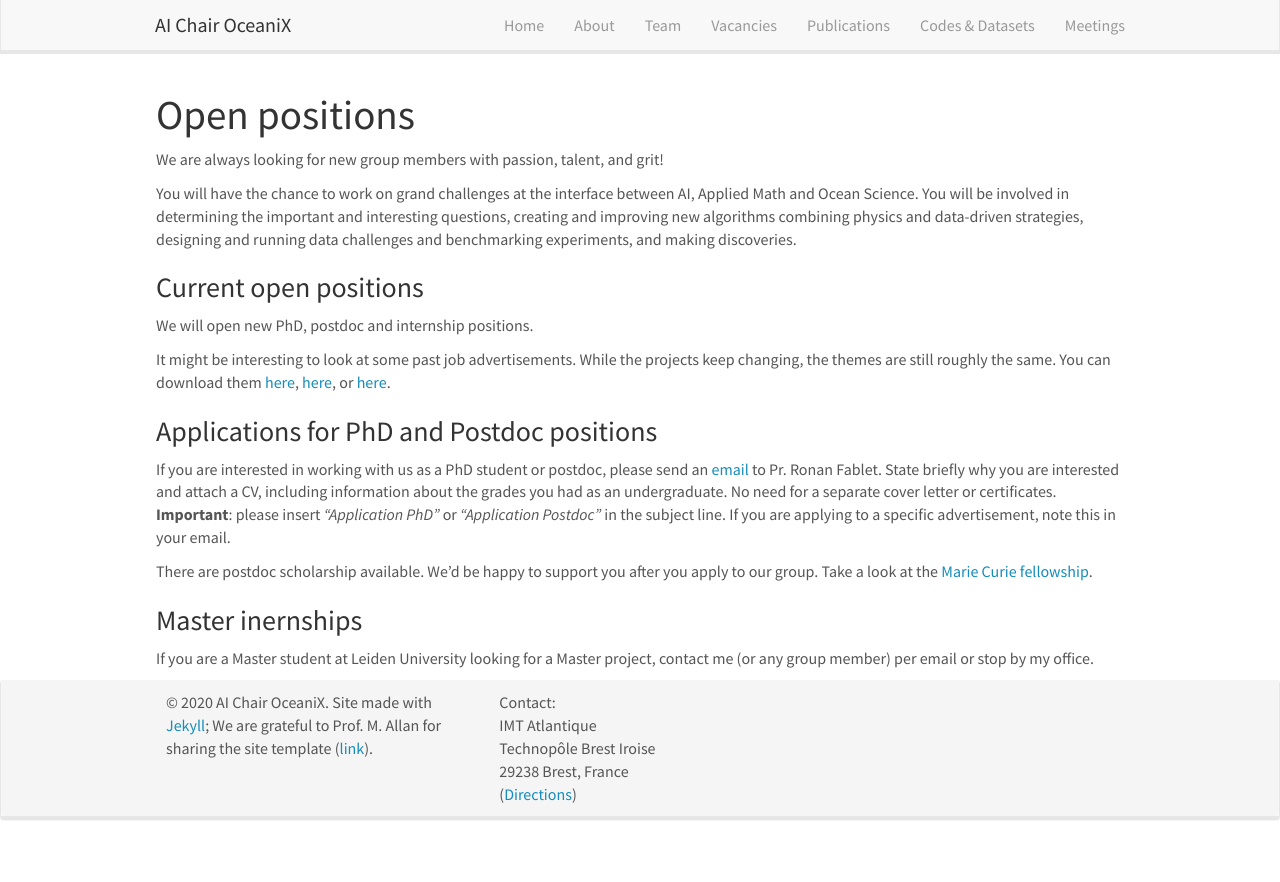
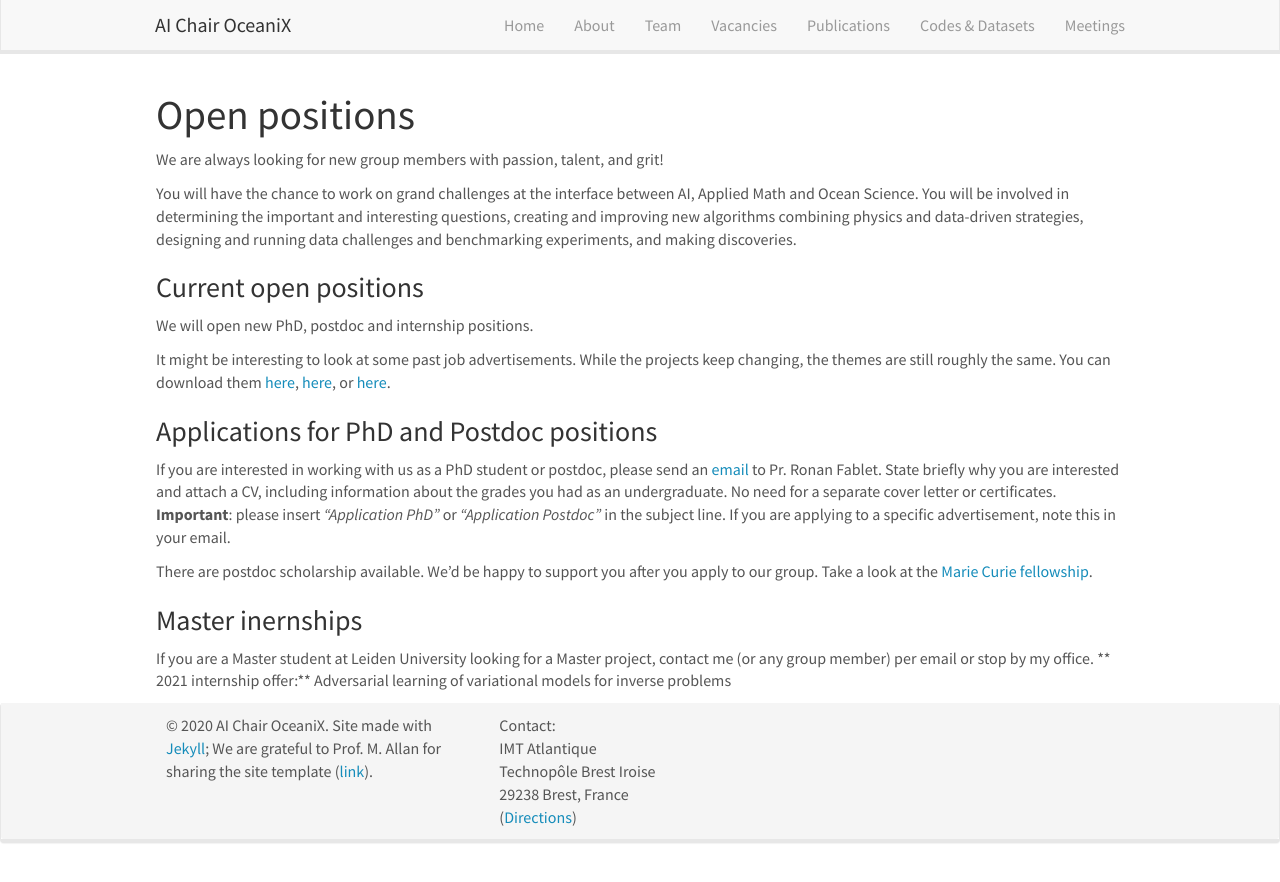
Before and after one commit to CIA-Oceanix/CIA-Oceanix.github.io, a Jekyll site: the page built from _pages/openings.md, in a window 1280 px wide. Shown: the top 882 px of the page. Built offline with Jekyll 4.4.1, drawn with Linux system fonts in a browser that asks for light colours; nearby versions of some CDN libraries.

Commit message:
Update openings.md

```diff
--- a/_pages/openings.md
+++ b/_pages/openings.md
@@ -31,6 +31,7 @@ There are postdoc scholarship available.  We'd be happy to support you after you
 
 ### Master inernships
 If you are a Master student at Leiden University looking for a Master project, contact me (or any group member) per email or stop by my office.
+** 2021 internship offer:** Adversarial learning of variational models for inverse problems
 
 <!-- (<figure>)
 <img src="{{ site.url }}{{ site.baseurl }}/images/picpic/Gallery/DSC_0696.jpg" width="95%">
```
